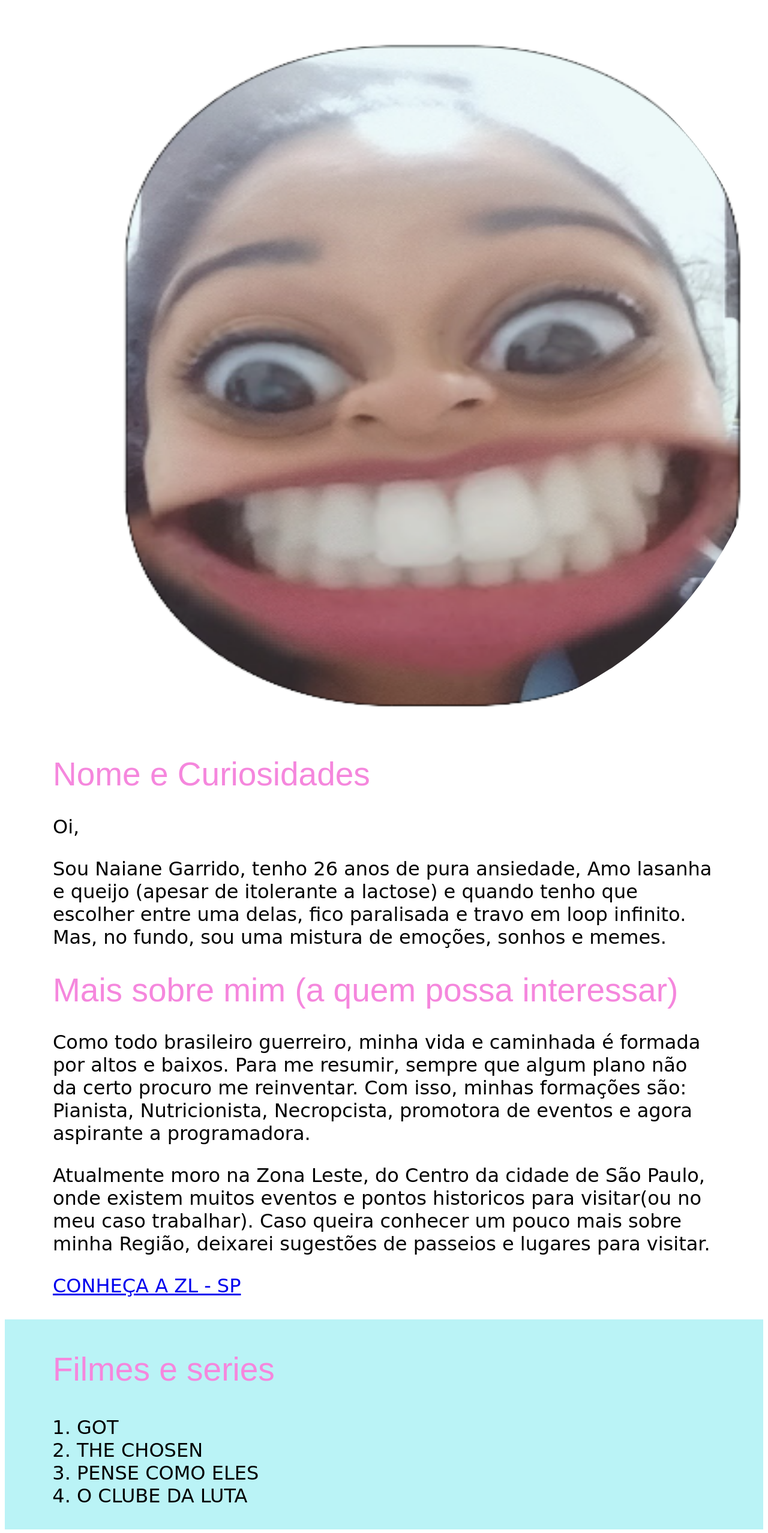
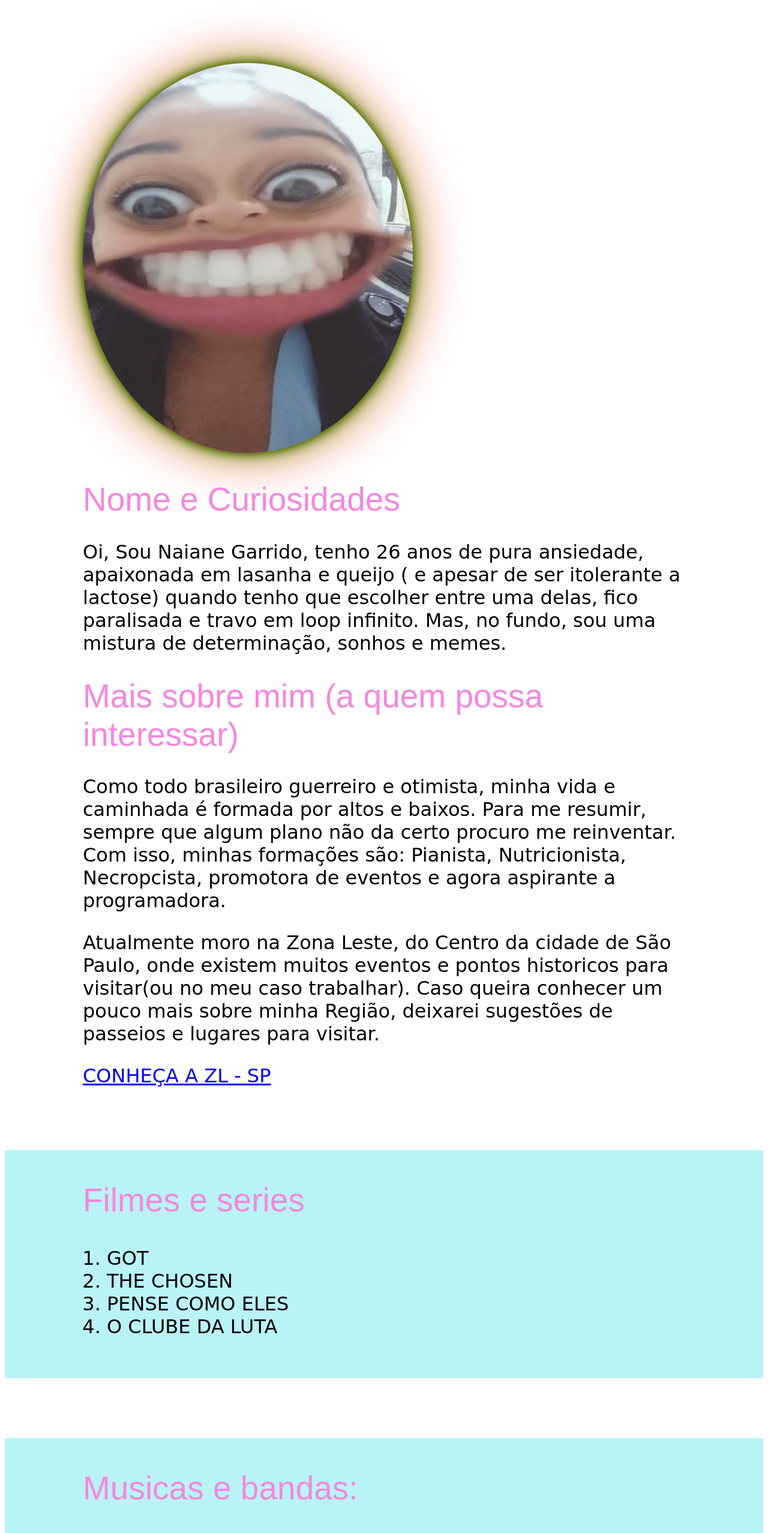
Before and after one commit to NaianeGarrido/perfilSimples, a plain HTML site: page index.html in a window 1280 px wide. Shown: the top 2555 px of the page at 60% size. Drawn offline with Linux system fonts and the light colour scheme.

Commit message:
mini-bio

```diff
--- a/index.html
+++ b/index.html
@@ -11,18 +11,20 @@
 <body>
     <div class="formatacao">
         <header>
-            <img src="./file/FOTO1.png">
+            <div class="charme"></div>
+            <img src="./file/httpsdrive.google.comfiled1DNtm9NYlF2jqvhYoAfm3Z4oRuf4XJijRviewusp=drive_link.jpn.png"
+                alt=" Naiane 'sorrindo de orelha a orelha', feliz, por ter conseguido entregar o codigo">
             <div>
                 <h1>Nome e Curiosidades</h1>
-                <p> Oi, </p>
-                <p>Sou Naiane Garrido, tenho 26 anos de pura ansiedade, Amo lasanha e queijo (apesar de itolerante a
-                    lactose) e quando tenho que escolher entre uma delas, fico paralisada e travo em loop infinito. Mas,
-                    no fundo, sou uma mistura de emoções, sonhos e memes. </p>
+                <p> Oi, Sou Naiane Garrido, tenho 26 anos de pura ansiedade, apaixonada em lasanha e queijo ( e apesar de ser
+                    itolerante a lactose) quando tenho que escolher entre uma delas, fico paralisada e travo em loop infinito. Mas,
+                    no fundo, sou uma mistura de determinação, sonhos e memes. </p>
             </div>
 
             <div>
                 <h1>Mais sobre mim (a quem possa interessar)</h1>
-                <p> Como todo brasileiro guerreiro, minha vida e caminhada é formada por altos e baixos. Para me
+                <p> Como todo brasileiro guerreiro e otimista, minha vida e caminhada é formada por altos e baixos. Para
+                    me
                     resumir, sempre que algum plano não da certo procuro me reinventar.
                     Com isso, minhas formações são: Pianista, Nutricionista, Necropcista, promotora de eventos e agora
                     aspirante a programadora.</p>
@@ -30,29 +32,29 @@
                     historicos para visitar(ou no meu caso trabalhar). Caso
                     queira conhecer um pouco mais sobre minha Região, deixarei sugestões de passeios e lugares para
                     visitar.</p>
-                <p><a href="https://squatro.com.br/dicas/pontos-turisticos-de-sao-paulo-top-guia-completo-em-2023/#Pontos_turisticos_historicos"
-                        target="_blank"> CONHEÇA A ZL - SP </a></p>
+                <a href="https://squatro.com.br/dicas/pontos-turisticos-de-sao-paulo-top-guia-completo-em-2023/#Pontos_turisticos_historicos"
+                    target="_blank"> CONHEÇA A ZL - SP </a>
             </div>
         </header>
     </div>
 
     <main>
         <section>
-            <div class="caixaFilmes">
+            <div class="caixaGostos">
                 <div class="formatacao">
                     <h1>Filmes e series</h1>
                     <ol>
                         <li>GOT</li>
                         <li>THE CHOSEN</li>
-                        <li>PENSE COMO ELES</a></li>
-                        <li>O CLUBE DA LUTA</a></li>
+                        <li>PENSE COMO ELES</li>
+                        <li>O CLUBE DA LUTA</li>
                     </ol>
                 </div>
             </div>
         </section>
 
         <section>
-            <div class="caixaMusica">
+            <div class="caixaGostos">
                 <div class="formatacao">
                     <h1>
                         Musicas e bandas:
@@ -73,3 +75,5 @@
     </footer>
 
 </body>
+
+</html>
--- a/style.scss
+++ b/style.scss
@@ -2,8 +2,8 @@
   font-family:cursive;
   font-size: xx-large;
   align-items: center;
-  padding: 5px 80px;
-}
+  padding: 5px 130px;
+  margin-top: 100px;
 
 h1{
   color: #F587DD;
@@ -13,32 +13,50 @@ h1{
 }
 
 img{
-  width: 1200px;
-  height: 1200px;
+  width: 550px;
+  height: 650px;
   border-radius: 50%; //arredondar imagem
 }
 
-.caixaFilmes{
+}
+
+.caixaGostos{
   top: 20px;
   left: 20px;
   background-color: #BAF3F6;
-  margin-bottom: 50px;
-  font-size: 80PX;
-  }
-
-
-.caixaMusica{
-  background-color: #BAF3F6;
-  margin-bottom: 50px ;
-  top: 20px;
-  left: 20px ;
+  margin-bottom: 90px;
+  height:380px ;
 }
 
 footer{
   background-color: #91a7a87c;
-  font-family:Impact, Haettenschweiler, sans-serif;
+  font-family: fantasy;
   justify-content: center;
   display: flex;
   padding: 20px;
-  font-size: 24px;
+  font-size: 40px;
 }
+
+
+//criação tamanho, formato, cores e tempo
+.charme{
+  z-index:-9;//empilhamento "fundo"
+  background: #2696e8;
+  width:550px;
+  height: 650px;
+  border-radius:50%;
+  box-shadow:0 0 20px #7a0274 ,
+             0 0 60px #f87ce6 , //"borrão
+             0 0 100px #5fb9f9; // para causar a impressão de brilho
+  animation: colors 4s infinite;
+  position:absolute;
+}
+//para fazer trocar de cores
+@keyframes colors{
+  0%{
+      filter: hue-rotate(0deg);
+    }
+  100%{
+      filter: hue-rotate(360deg);
+    }
+}
```
Also changed, not shown: file/FOTO1.png (deleted), file/FOTO2.jpeg (deleted), file/httpsdrive.google.comfiled1DNtm9NYlF2jqvhYoAfm3Z4oRuf4XJijRviewusp=drive_link.jpn.png (added), style.css, 1 other file.
